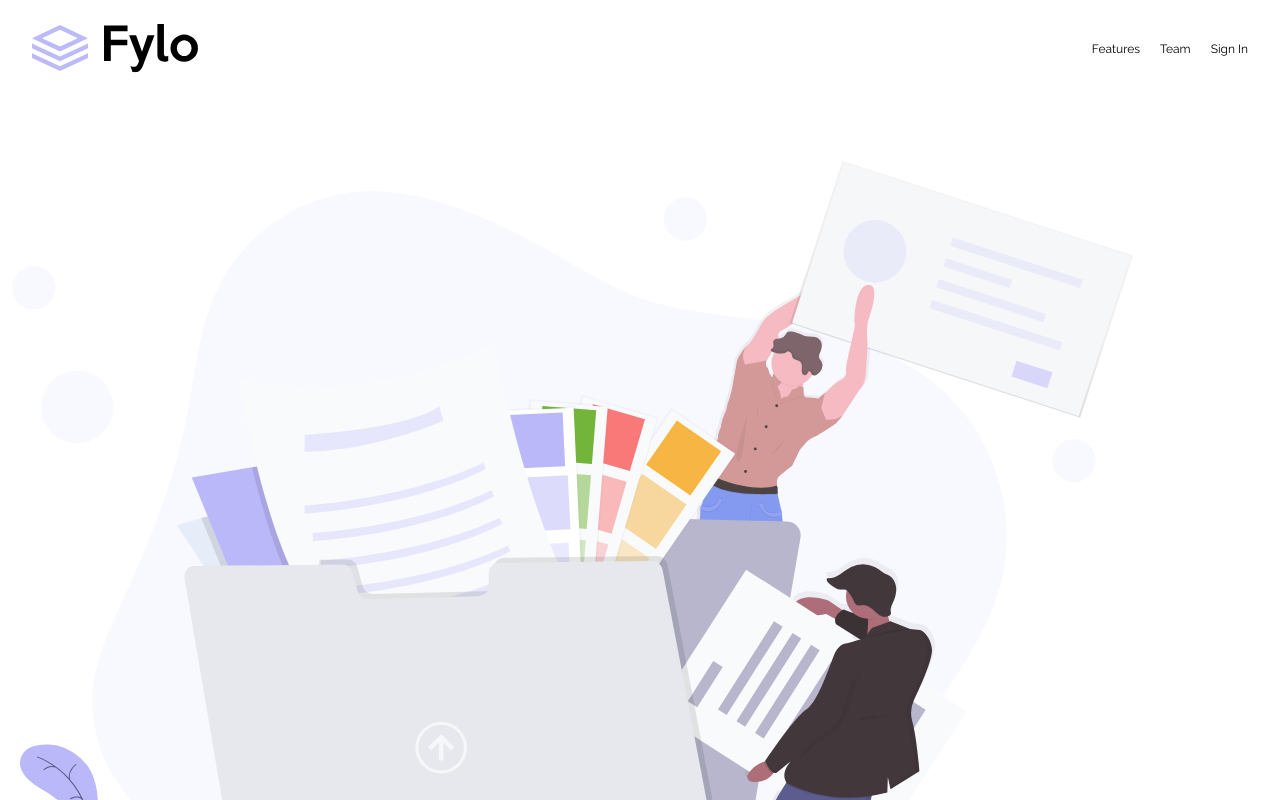
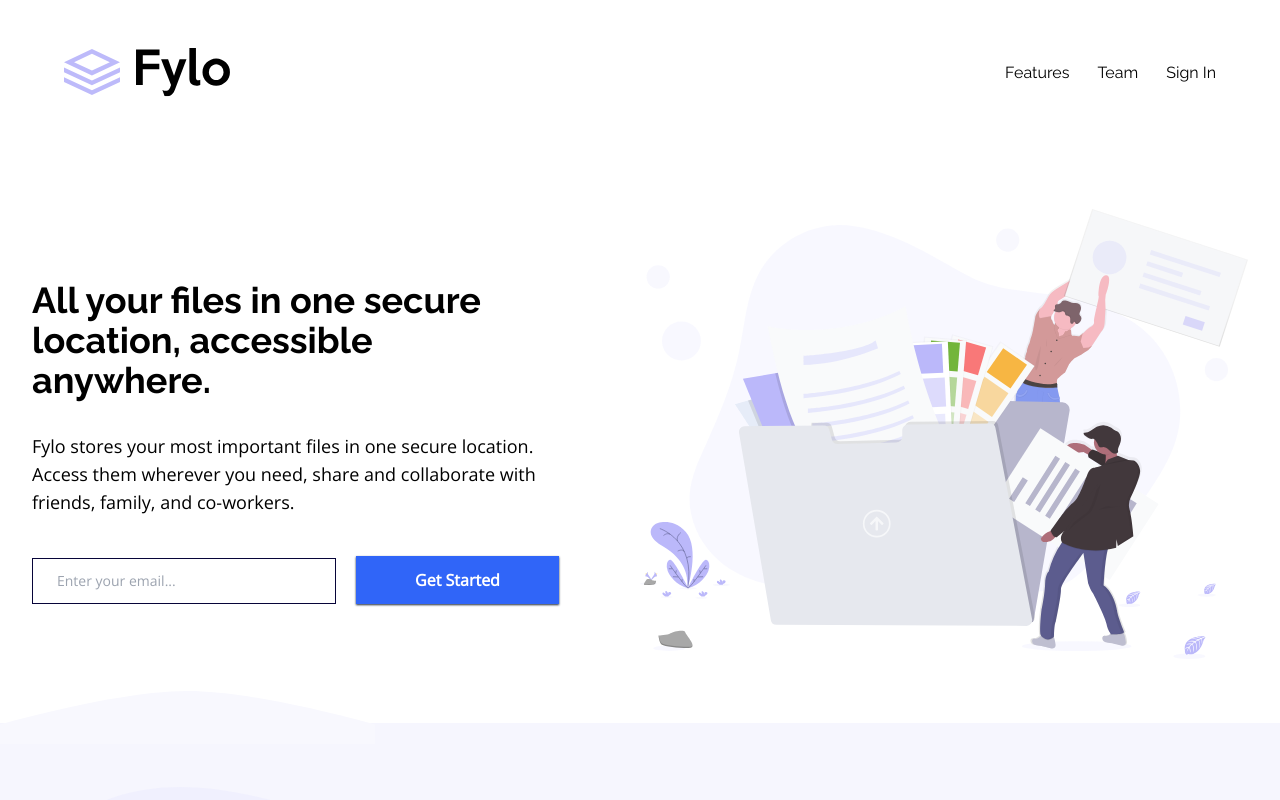
Before and after one commit to gusanchefullstack/prj-14-fylo-landing-page-with-two-column-layout, a website built with Vite: page index.html in a window 1280 px wide. Shown: the top 800 px of the page. Built offline with nearby package versions, Linux system fonts and the light colour scheme.

Commit message:
📱  Add responsive design for first section

```diff
--- a/index.html
+++ b/index.html
@@ -19,11 +19,15 @@
   <body>
     <div id="app" class="max-w-full font-openSans">
       <nav
-        class="flex flex-nowrap justify-between items-center px-8 py-6 font-raleway"
+        class="flex flex-nowrap justify-between items-center px-8 py-6 font-raleway lg:px-16 lg:py-12"
       >
-        <div class="w-1/4"><img src="images/logo.svg" alt="logo" /></div>
+        <div class="w-1/4">
+          <img src="images/logo.svg" alt="logo" />
+        </div>
         <div>
-          <ul class="flex flex-nowrap space-x-5 text-xs">
+          <ul
+            class="flex flex-nowrap space-x-5 text-xs lg:text-base lg:space-x-7"
+          >
             <li>Features</li>
             <li>Team</li>
             <li>Sign In</li>
@@ -31,13 +35,21 @@
         </div>
       </nav>
       <main>
-        <section class="py-16">
-          <div><img src="images/illustration-1.svg" alt="" /></div>
-          <form action="">
-            <h1 class="font-bold font-raleway text-2xl text-center px-4 my-8">
+        <section
+          class="py-16 lg:mx-8 lg:flex lg:flex-nowrap lg:items-center lg:justify-center"
+        >
+          <div class="basis-2/4 lg:order-2">
+            <img src="images/illustration-1.svg" alt="" />
+          </div>
+          <form action="" class="basis-2/4 lg:order-1">
+            <h1
+              class="font-bold font-raleway text-2xl text-center px-4 my-8 lg:text-4xl lg:text-left lg:px-0 lg:pr-24"
+            >
               All your files in one secure location, accessible anywhere.
             </h1>
-            <p class="text-center text-xs px-8 mb-6">
+            <p
+              class="text-center text-xs px-8 mb-6 lg:px-0 lg:text-left lg:text-lg lg:pr-24"
+            >
               Fylo stores your most important files in one secure location.
               Access them wherever you need, share and collaborate with friends,
               family, and co-workers.
@@ -46,11 +58,11 @@
               type="email"
               placeholder="Enter your email..."
               required
-              class="block mx-auto my-4 border-veryDarkBlue border px-6 py-3 text-xs rounded-xs w-10/12"
+              class="block mx-auto my-4 border-veryDarkBlue border px-6 py-3 text-xs rounded-xs w-10/12 lg:inline-block lg:text-sm lg:w-6/12"
             />
             <button
               type="submit"
-              class="block mx-auto my-4 bg-brightBlue text-white px-6 py-3 text-[12px] font-bold rounded-xs w-10/12 shadow-gray-800 shadow-sm hover:cursor-pointer hover:opacity-60"
+              class="block mx-auto my-4 bg-brightBlue text-white px-6 py-3 text-[12px] font-bold rounded-xs w-10/12 shadow-gray-800 shadow-sm hover:cursor-pointer hover:opacity-60 lg:inline-block lg:text-base lg:w-4/12 lg:ml-4"
             >
               Get Started
             </button>
```
